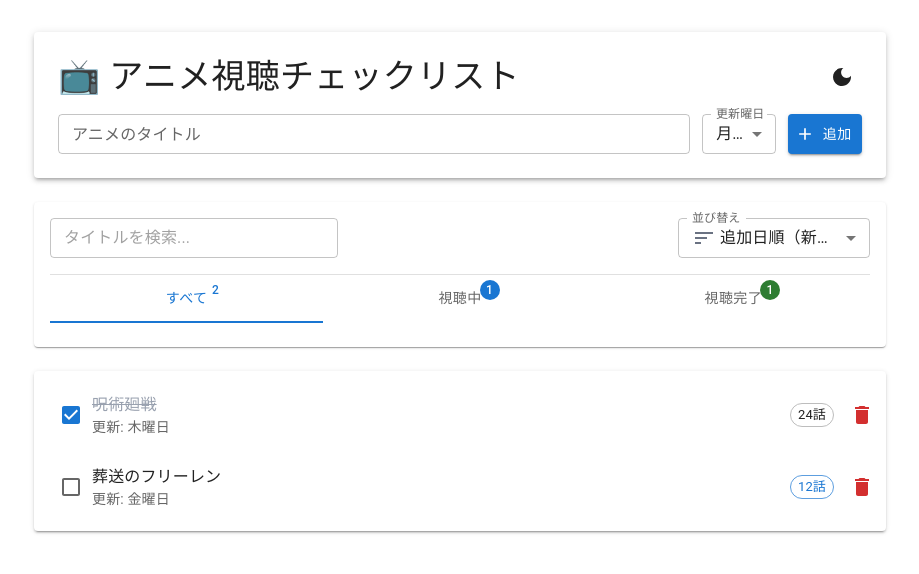
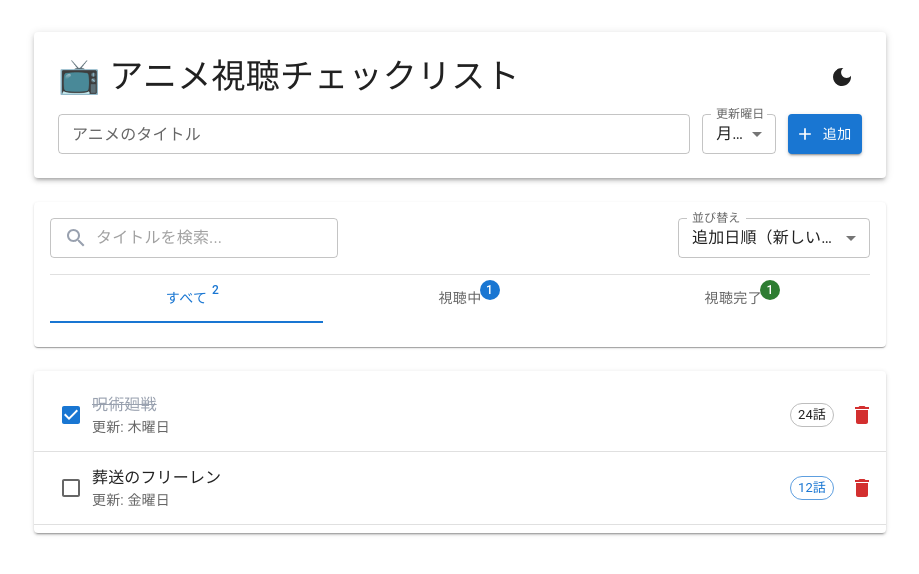
Before and after one commit to kiriboshiradish/mui-practice, a React (Vite) app: page / in a window 1280 px wide. Shown: the top 574 px of the page, without its empty margins (180-1099 px from the left). Built offline with nearby package versions, Linux system fonts and the light colour scheme.

Commit message:
エラー修正

```diff
--- a/src/App.tsx
+++ b/src/App.tsx
@@ -1,7 +1,7 @@
 import './App.css';
 import { useState, useMemo } from 'react';
 
-// MUI Components (合計20種類以上)
+// MUI Components
 import Container from '@mui/material/Container';
 import TextField from '@mui/material/TextField';
 import Button from '@mui/material/Button';
@@ -29,7 +29,6 @@ import Alert from '@mui/material/Alert';
 import Paper from '@mui/material/Paper';
 import Box from '@mui/material/Box';
 import Typography from '@mui/material/Typography';
-import InputAdornment from '@mui/material/InputAdornment';
 import Badge from '@mui/material/Badge';
 import Tooltip from '@mui/material/Tooltip';
 import Card from '@mui/material/Card';
@@ -214,32 +213,27 @@ export default function App() {
         <Card className="mb-6">
           <CardContent>
             <Box className="flex flex-col md:flex-row justify-between items-center gap-4 mb-4">
-              {/* 検索バー */}
+              {/* 検索バー（型エラー解消のため slotProps を使用） */}
               <TextField
                 size="small"
                 placeholder="タイトルを検索..."
                 value={searchQuery}
                 onChange={(e) => setSearchQuery(e.target.value)}
                 className="w-full md:w-72"
-                InputProps={{
-                  startAdornment: (
-                    <InputAdornment position="start">
-                      <SearchIcon />
-                    </InputAdornment>
-                  ),
+                slotProps={{
+                  input: {
+                    startAdornment: <SearchIcon className="mr-2 text-gray-400" />,
+                  },
                 }}
               />
 
               {/* ソート選択ドロップダウン */}
               <FormControl size="small" className="w-full md:w-48">
-                <InputLabel className="flex items-center gap-1">
-                  並び替え
-                </InputLabel>
+                <InputLabel>並び替え</InputLabel>
                 <Select
                   value={sortBy}
                   label="並び替え"
                   onChange={(e) => setSortBy(e.target.value as any)}
-                  startAdornment={<SortIcon className="mr-1 text-gray-500" />}
                 >
                   <MenuItem value="created">追加日順（新しい順）</MenuItem>
                   <MenuItem value="day">更新曜日順</MenuItem>
@@ -294,10 +288,11 @@ export default function App() {
               <Typography>該当するアニメが見つかりません</Typography>
             </Box>
           ) : (
-            <List divider>
+            <List>
               {filteredAndSortedList.map((anime) => (
                 <ListItem
                   key={anime.id}
+                  divider
                   secondaryAction={
                     <Box className="flex items-center gap-2">
                       <Tooltip title="クリックして話数を追加">
```
